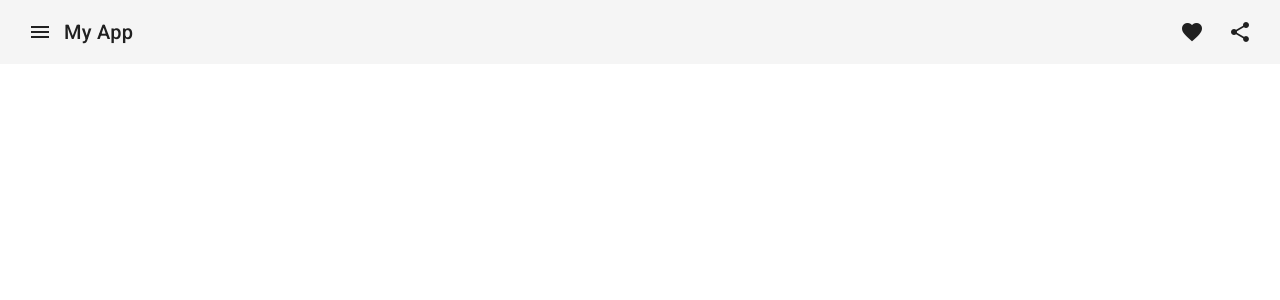
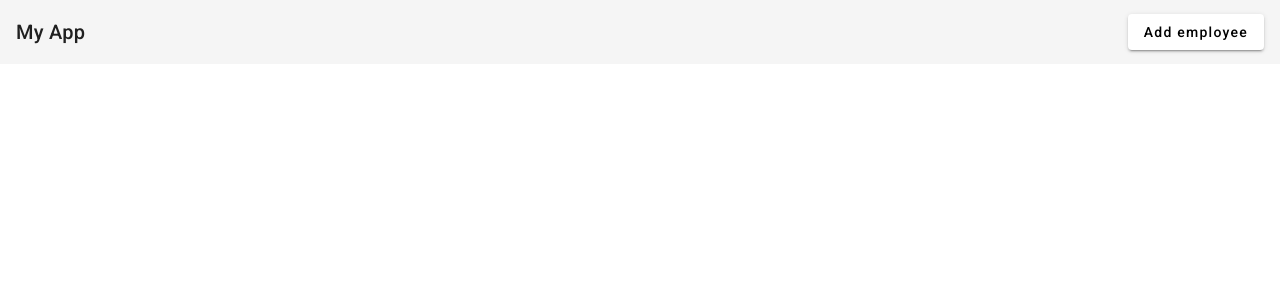
Before and after one commit to aobuhov/AngularCRUD, an Angular app in the folder crud-app/: page / in a window 1280 px wide. Shown: the top 300 px of the page. Built offline with nearby package versions, Linux system fonts and the light colour scheme.

Commit message:
add "Add employee" button

```diff
--- a/crud-app/src/app/app.component.html
+++ b/crud-app/src/app/app.component.html
@@ -1,13 +1,7 @@
 <mat-toolbar>
-  <button mat-icon-button class="example-icon" aria-label="Example icon-button with menu icon">
-    <mat-icon>menu</mat-icon>
-  </button>
   <span>My App</span>
   <span class="example-spacer"></span>
-  <button mat-icon-button class="example-icon favorite-icon" aria-label="Example icon-button with heart icon">
-    <mat-icon>favorite</mat-icon>
-  </button>
-  <button mat-icon-button class="example-icon" aria-label="Example icon-button with share icon">
-    <mat-icon>share</mat-icon>
+  <button mat-raised-button>
+    Add employee
   </button>
 </mat-toolbar>
```
